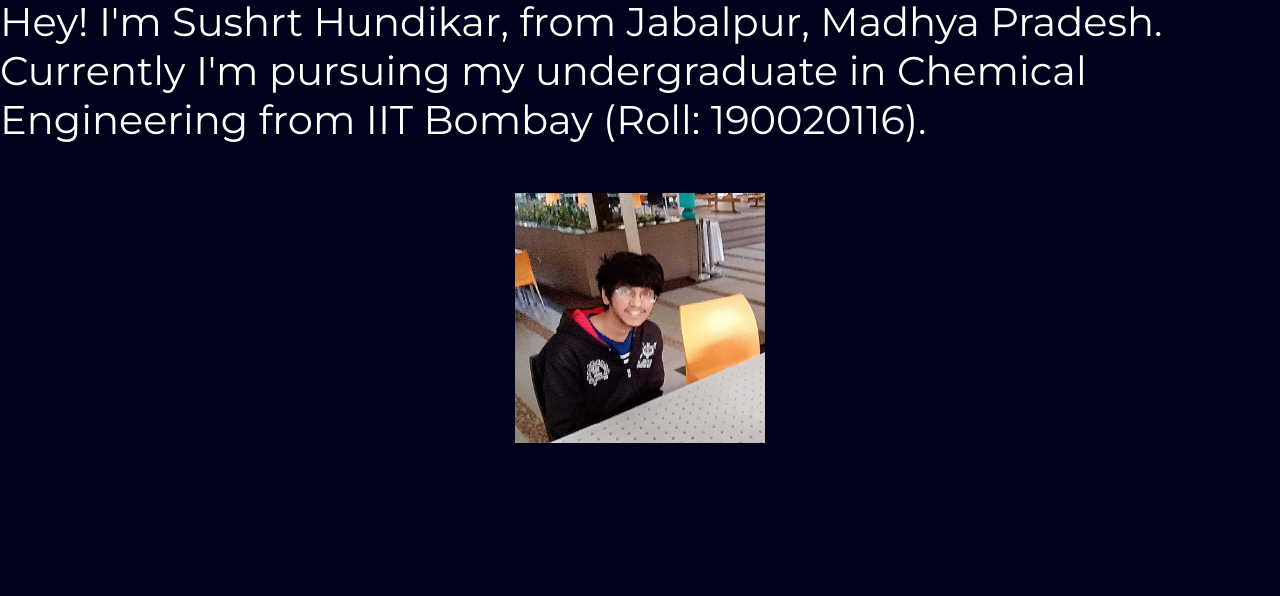
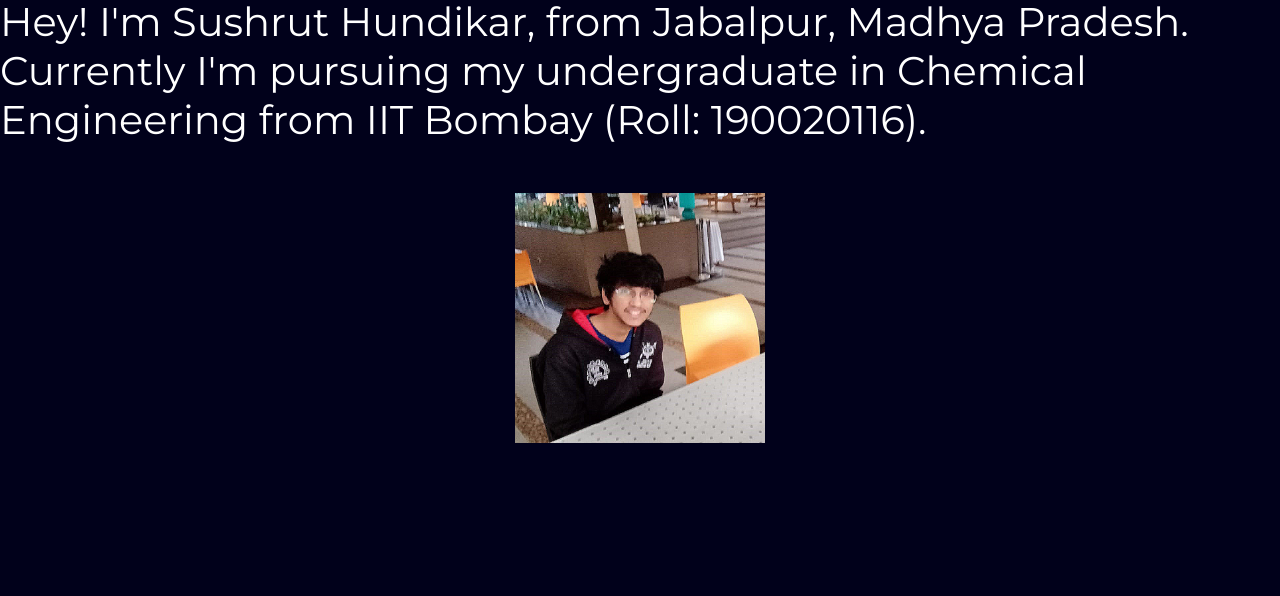
Before and after one commit to sushrut1058/190020116_WEB_DEV, a plain HTML site: page index.html in a window 1280 px wide. Shown: the part 132-728 px from the top of the page. Drawn offline with Linux system fonts and the light colour scheme.

Commit message:
Update index.html

```diff
--- a/index.html
+++ b/index.html
@@ -5,6 +5,7 @@
 <head>
 	<link rel="stylesheet" href="main.css">
 	<link href='https://fonts.googleapis.com/css?family=Montserrat' rel='stylesheet'>
+	<meta name="viewport" content="width=device-width, initial-scale=1.0">
 </head>
 
 <body>
@@ -30,11 +31,9 @@
 </nav>
 
 <div id="container">
-
-
 	<strong><p id='h'>Basic Information</p></strong>
 	<p id='c'>
-		Hey! I'm Sushrt Hundikar, from Jabalpur, Madhya Pradesh. Currently I'm pursuing my undergraduate in Chemical Engineering from IIT Bombay (Roll: 190020116).
+		Hey! I'm Sushrut Hundikar, from Jabalpur, Madhya Pradesh. Currently I'm pursuing my undergraduate in Chemical Engineering from IIT Bombay (Roll: 190020116).
 
 	</p>
 	<br>
```
